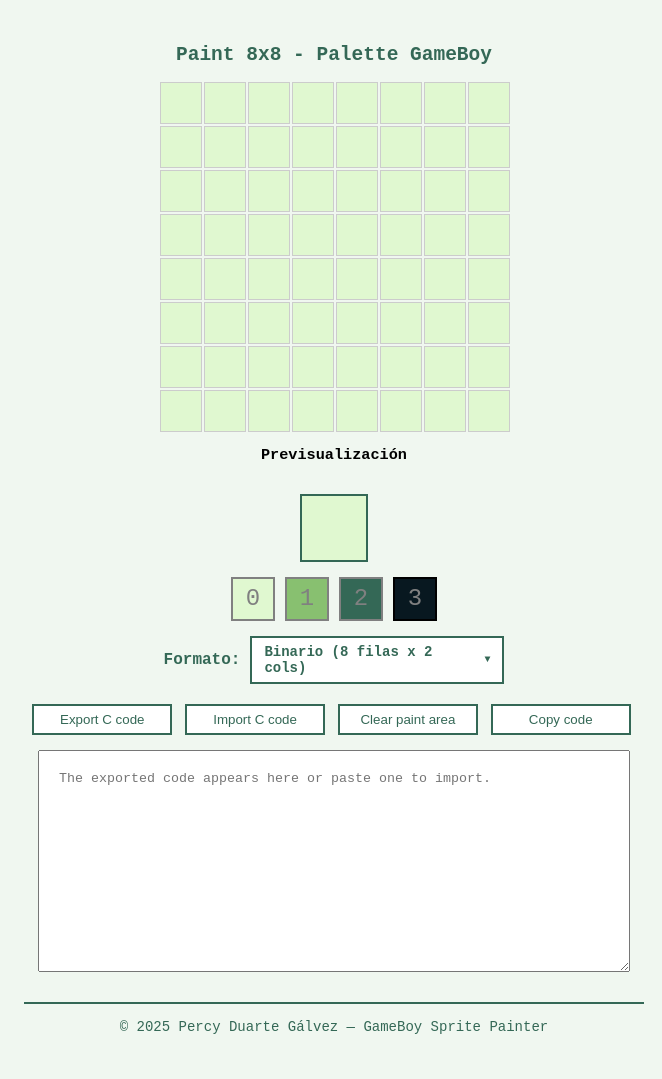
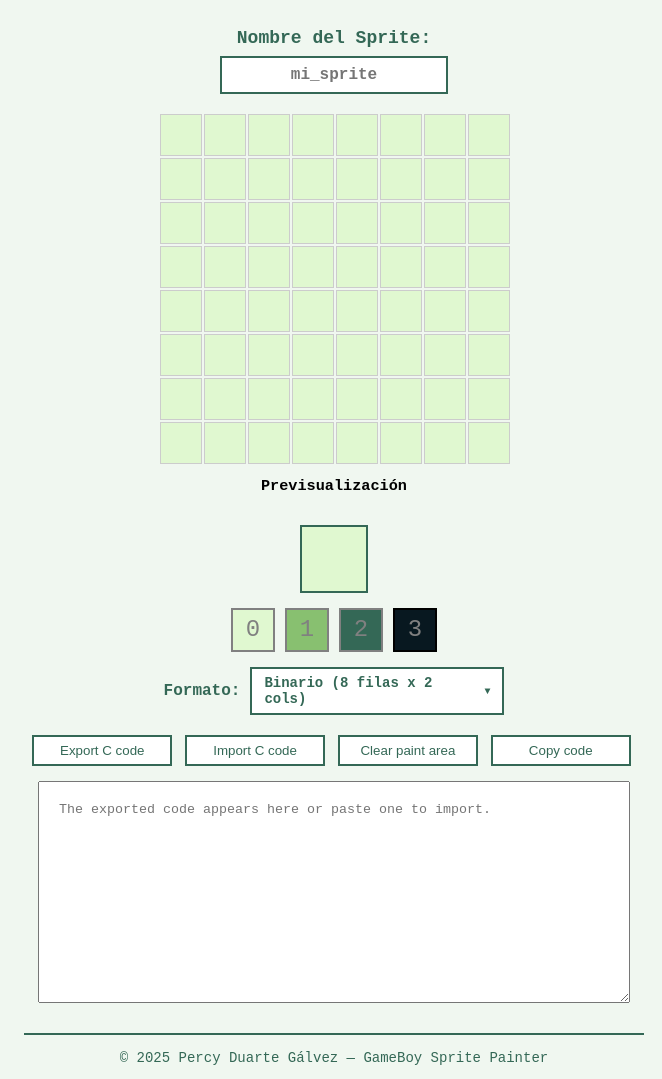
Before and after one commit to pduarteg/GameBoy-Sprite-Painter, a plain HTML site: page index.html in a window 1280 px wide. Shown: the whole page, without its empty margins (306-968 px from the left). Drawn offline with Linux system fonts and the light colour scheme.

Commit message:
[feat] Nombre de salida del sprite.

```diff
--- a/index.html
+++ b/index.html
@@ -8,7 +8,10 @@
   <link rel="icon" type="image/png" href="img/icons/favicon-32x32.png">
 </head>
 <body>
-  <h2>Paint 8x8 - Palette GameBoy</h2>
+  <div class="sprite-name-container">
+    <label for="spriteName">Nombre del Sprite:</label>
+    <input type="text" id="spriteName" placeholder="mi_sprite" maxlength="20">
+  </div>
   <div class="board" id="board"></div>
   <h3>Previsualización</h3>
   <canvas id="preview" width="64" height="64"></canvas>
--- a/js/script.js
+++ b/js/script.js
@@ -9,6 +9,17 @@ let currentColor = 3; // empieza en oscuro
 let grid = Array.from({ length: 8 }, () => Array(8).fill(0));
 
 const board = document.getElementById("board");
+const spriteNameInput = document.getElementById("spriteName");
+
+// Saneamiento en tiempo real
+spriteNameInput.addEventListener("input", (e) => {
+  let val = e.target.value.toLowerCase();
+  val = val.replace(/\s+/g, '_'); // espacios a guiones bajos
+  val = val.replace(/[^a-z0-9_]/g, ''); // eliminar caracteres raros
+  if (/^[0-9]/.test(val)) val = '_' + val; // no puede empezar con número en C
+  e.target.value = val;
+});
+
 for (let y = 0; y < 8; y++) {
   for (let x = 0; x < 8; x++) {
     const cell = document.createElement("div");
@@ -46,7 +57,8 @@ function toHex(b) { return "0x" + b.toString(16).padStart(2, "0").toUpperCase();
 
 function exportArray() {
   const format = document.getElementById("formatSelect").value;
-  let lines = ["unsigned char real_sprite[] = {"];
+  const name = spriteNameInput.value.trim() || "mi_sprite";
+  let lines = [`unsigned char ${name}[] = {`];
 
   if (format === "hex") {
     let hexValues = [];
@@ -84,6 +96,12 @@ function importArray() {
   const text = document.getElementById("out").value;
   const format = document.getElementById("formatSelect").value;
   let matches = [];
+
+  // Detectar el nombre de la variable si es posible
+  const nameMatch = text.match(/unsigned char\s+([a-zA-Z_][a-zA-Z0-9_]*)\s*\[\]/);
+  if (nameMatch) {
+    spriteNameInput.value = nameMatch[1];
+  }
 
   if (format === "hex") {
     matches = [...text.matchAll(/0x([0-9a-fA-F]{2})\s*,\s*0x([0-9a-fA-F]{2})/g)];
--- a/styles/style.css
+++ b/styles/style.css
@@ -6,6 +6,37 @@ body {
   flex-direction: column;
   justify-content: center;
   align-items: center;
+}
+
+.sprite-name-container {
+  margin-bottom: 20px;
+  display: flex;
+  flex-direction: column;
+  align-items: center;
+  gap: 8px;
+}
+
+.sprite-name-container label {
+  font-weight: 900;
+  color: #346856;
+  font-size: 18px;
+}
+
+#spriteName {
+  padding: 8px 12px;
+  border: 2px solid #346856;
+  font-family: monospace;
+  font-size: 16px;
+  font-weight: bold;
+  color: #346856;
+  text-align: center;
+  width: 200px;
+  background-color: white;
+}
+
+#spriteName:focus {
+  background-color: #E0F8D0;
+  outline: none;
 }
 
 .board {
```
